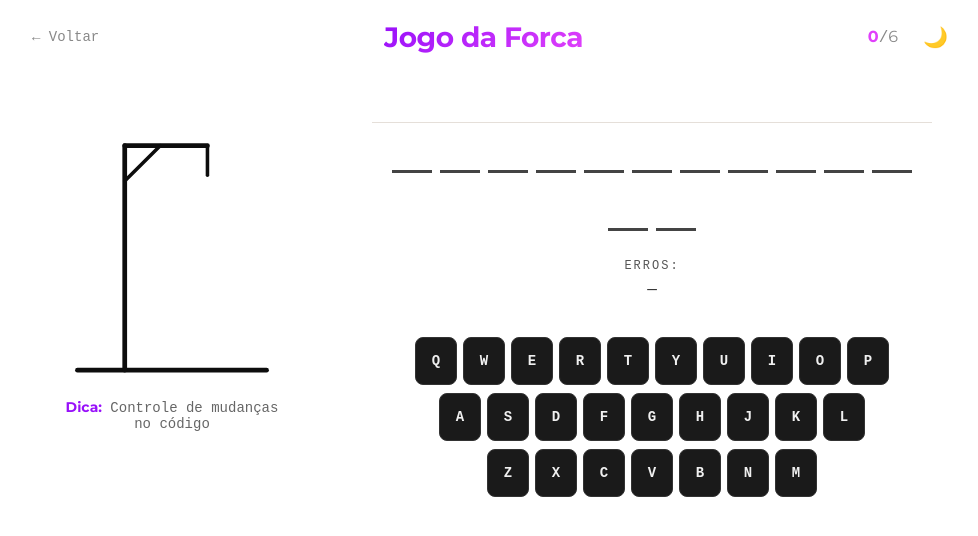
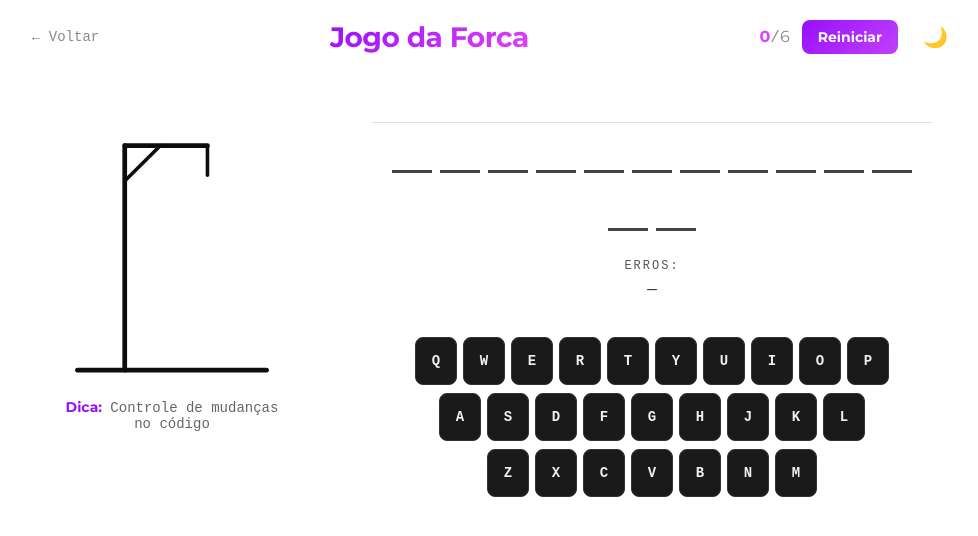
Before and after one commit to joao0cb/Portfolio-Projeto, a Next.js app in the folder projeto_portfolio/: page /forca in a window 1280 px wide. Shown: the top 536 px of the page, without its empty margins (148-1126 px from the left). Built offline with nearby package versions, Linux system fonts and the light colour scheme.

Commit message:
adicionado curriculo e botao reiniciar

```diff
--- a/projeto_portfolio/app/forca/forca_module.css
+++ b/projeto_portfolio/app/forca/forca_module.css
@@ -48,6 +48,27 @@
 .errosContador span:first-child {
   color: #e040fb;
   font-weight: 700;
+}
+
+.btnReiniciarHeader {
+  background: linear-gradient(135deg, #9810fa, #c040fb);
+  border: none;
+  border-radius: 8px;
+  color: white;
+  font-size: 14px;
+  font-weight: bold;
+  padding: 8px 16px;
+  cursor: pointer;
+  transition: opacity 0.2s ease, transform 0.2s ease;
+}
+
+.btnReiniciarHeader:hover {
+  opacity: 0.85;
+  transform: scale(1.05);
+}
+
+.btnReiniciarHeader:active {
+  transform: scale(0.97);
 }
 
 .main {
--- a/projeto_portfolio/app/forca/page.js
+++ b/projeto_portfolio/app/forca/page.js
@@ -110,6 +110,9 @@ export default function Forca() {
           <div className="errosContador">
             <span>{erros}</span>/<span>{MAX_ERROS}</span>
           </div>
+          <button className="btnReiniciarHeader" onClick={reiniciar}>
+            Reiniciar
+          </button>
           <button className="btnTema" onClick={toggleTema} aria-label="Alternar tema">
             <span className="lua">🌙</span>
             <span className="sol">☀️</span>
```
Also changed, not shown: projeto_portfolio/app/page.js (+7 -7 lines), projeto_portfolio/public/file.svg (added), 1 other file (tests, documents, lock files or other folders).
